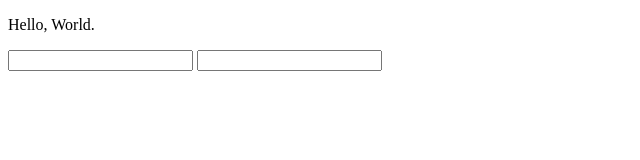
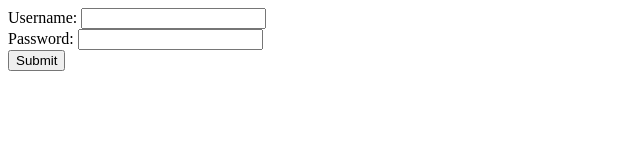
Before and after one commit to ATenhouse/Thinkful-Final, a website: page public/login.html in a window 1280 px wide. Shown: the whole page, without its empty margins (0-640 px from the left). Drawn offline with Linux system fonts and the light colour scheme.

Commit message:
Just adding passport and a dummy login template ...

```diff
--- a/public/login.html
+++ b/public/login.html
@@ -1,11 +1,18 @@
-<!DOCTYPE html>
 <html>
-	<head>
-		<title>HELLO WORLD</title>
-	</head>
-	<body>
-		<p>Hello, World.</p>
-		<input type="login-name" name="username">
-		<input type="login-pass" name="password">
-	</body>
+  <body>
+    <form action="/login" method="post">
+      <div>
+        <label>Username:</label>
+        <input type="text" name="username" />
+        <br/>
+      </div>
+      <div>
+        <label>Password:</label>
+        <input type="password" name="password" />
+      </div>
+      <div>
+        <input type="submit" value="Submit" />
+      </div>
+    </form>
+  </body>
 </html>
```
